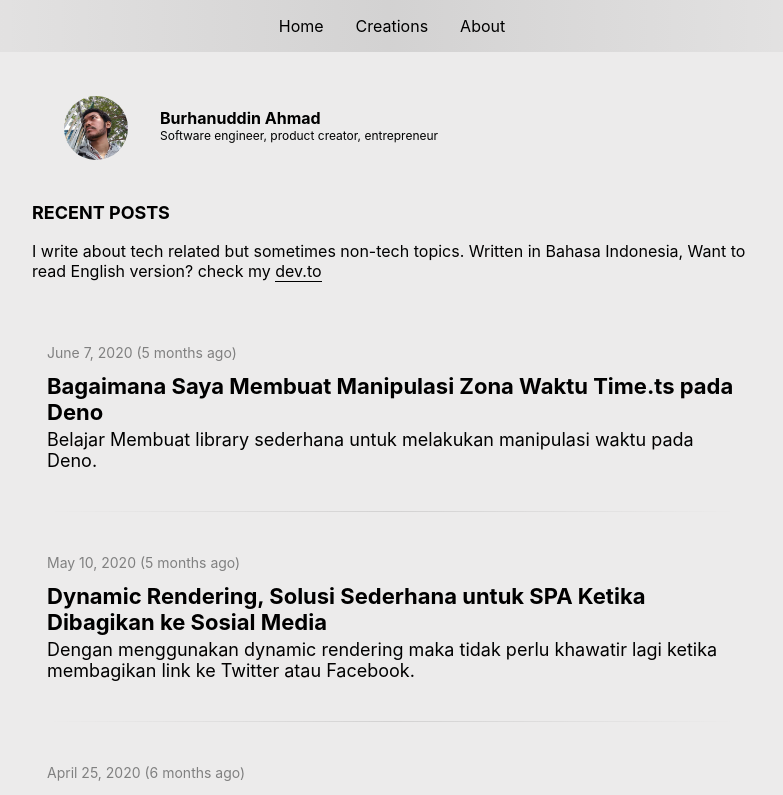
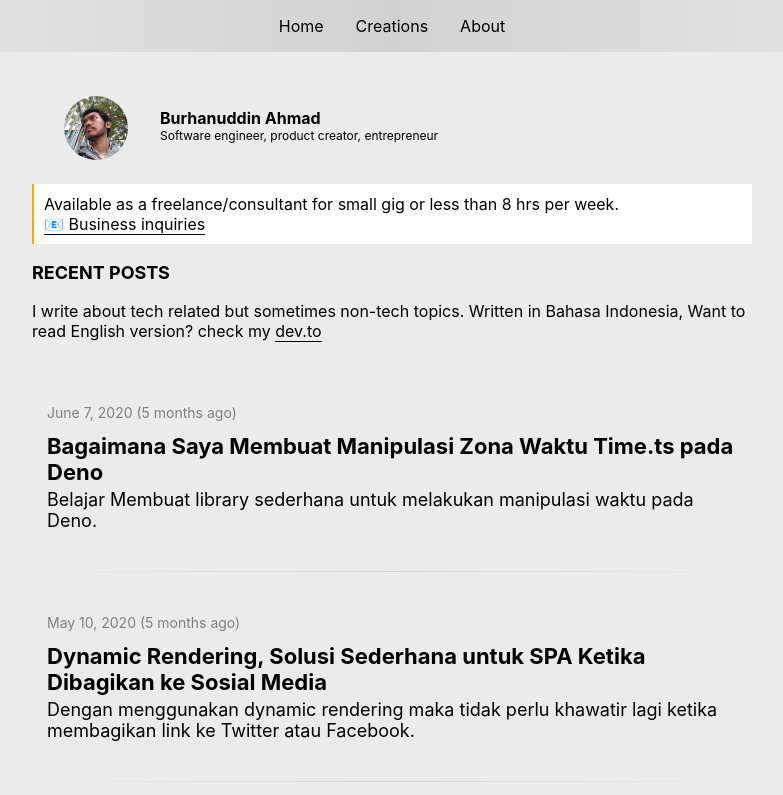
Before and after one commit to burhanahmeed/kusiaga.com, a Next.js app: page / in a window 1280 px wide. Shown: the top 795 px of the page, without its empty margins (248-1031 px from the left). Built offline with nearby package versions, Linux system fonts and the light colour scheme.

Commit message:
add small gig inquiry

```diff
--- a/pages/index.js
+++ b/pages/index.js
@@ -24,15 +24,25 @@ export default function Home({allPosts}) {
                 <p className="text-clear text-xs">Software engineer, product creator, entrepreneur</p>
               </div>
             </div>
+            <div
+              style={{
+                borderLeft: '2px orange solid',
+                padding: '10px',
+                backgroundColor: 'white'
+              }}
+            >
+              <p className="text-clear">Available as a freelance/consultant for small gig or less than 8 hrs per week.</p>
+              <a className="link-border-bottom" href="mailto:brhn@kusiaga.com">📧 Business inquiries</a>
+            </div>
             <div>
               <p className="text-bold text-xl">{'Recent posts'.toLocaleUpperCase()}</p>
-              <span>I write about tech related but sometimes non-tech topics. Written in Bahasa Indonesia, Want to read English version? check my <a href="#" className="link-border-bottom">dev.to</a></span>
+              <span>I write about tech related but sometimes non-tech topics. Written in Bahasa Indonesia, Want to read English version? check my <a href="https://dev.to/burhanahmeed" target="_blank" className="link-border-bottom">dev.to</a></span>
               {/* blog wrapper */}
               <div className="mt5">
                 {
-                  allPosts.map(el => {
+                  allPosts.map((el, idx) => {
                     return (
-                      <div className={styles['post-item']}>
+                      <div className={styles['post-item']} key={idx}>
                         {/* blog item */}
                         <div className="my2">
                           <p className="text-clear text-2xs" style={{ color: 'gray' }}>{moment(el.date).format('LL')} ({moment(el.date).fromNow()})</p>
```
